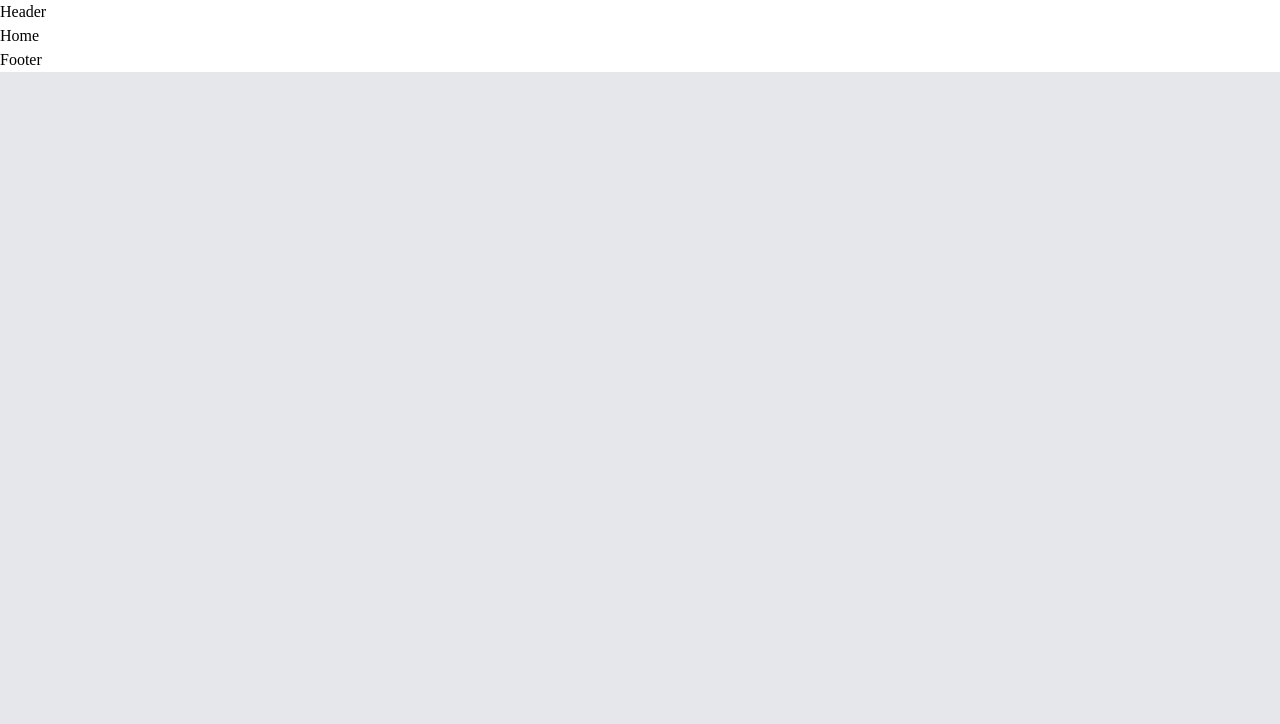
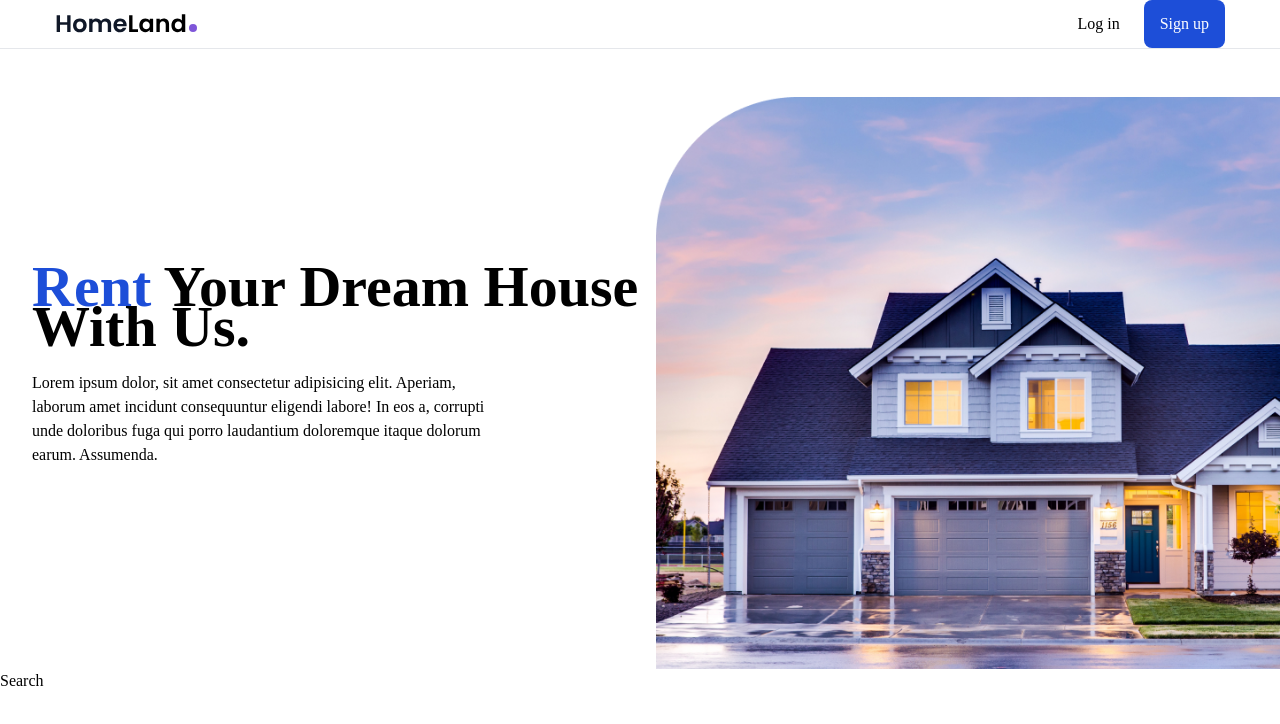
Before and after one commit to VuHuong511/Rent_house_FinalProject, a React (Create React App) app: page / in a window 1280 px wide. Shown: the top 724 px of the page. Built offline with nearby package versions, Linux system fonts and the light colour scheme.

Commit message:
header & banner

```diff
--- a/src/components/Banner.js
+++ b/src/components/Banner.js
@@ -1,7 +1,42 @@
 import React from "react";
 
+// import image
+import Image from "../assets/img/banner.png";
+
+//import component
+import Search from "../components/Search";
+
 const Banner = () => {
-  return <div>Banner</div>;
+  return (
+    <section className="h-full max-h-[640px] mb-8 xl:mb-24">
+      <div className="flex flex-col lg:flex-row">
+        <div
+          className="lg:ml-8 xl:ml[135px] flex flex-col
+        items-center lg:items-start text-center lg:text-left
+        justify-center flex-1 px-4 lg:px-0"
+        >
+          <h1 className="text-4xl lg:text-[58px] font-semibold leading-non mb-6">
+            <span className="text-blue-700">Rent</span> Your Dream House With
+            Us.
+          </h1>
+          <p className="max-w-[480px] mb-8">
+            Lorem ipsum dolor, sit amet consectetur adipisicing elit. Aperiam,
+            laborum amet incidunt consequuntur eligendi labore! In eos a,
+            corrupti unde doloribus fuga qui porro laudantium doloremque itaque
+            dolorum earum. Assumenda.
+          </p>
+        </div>
+        {}
+        <div
+          className="hidden flex-1 lg:flex
+        justify-end items-end"
+        >
+          <img src={Image} alt="" />
+        </div>
+      </div>
+      <Search />
+    </section>
+  );
 };
 
 export default Banner;
--- a/src/components/Header.js
+++ b/src/components/Header.js
@@ -1,7 +1,34 @@
 import React from "react";
 
+// import link
+import { Link } from "react-router-dom";
+
+// import logo
+import Logo from "../assets/img/logo.svg";
+
 const Header = () => {
-  return <div>Header</div>;
+  return (
+    <header className="'py-6 mb-12 border-b">
+      <div className="container mx-auto flex justify-between items-center">
+        {}
+        <Link>
+          <img src={Logo} alt="" />
+        </Link>
+        {}
+        <div className="flex items-center gap-6">
+          <Link className="hover:text-blue-900 transition" to="">
+            Log in
+          </Link>
+          <Link
+            className="bg-blue-700 hover:bg-blue-800 text-white px-4 py-3 rounded-lg transition"
+            to=""
+          >
+            Sign up
+          </Link>
+        </div>
+      </div>
+    </header>
+  );
 };
 
 export default Header;
--- a/src/pages/Home.js
+++ b/src/pages/Home.js
@@ -1,7 +1,14 @@
 import React from "react";
 
+// import components
+import Banner from "../components/Banner";
+
 const Home = () => {
-  return <div>Home</div>;
+  return (
+    <div className="min-h-[1800px]">
+      <Banner />
+    </div>
+  );
 };
 
 export default Home;
```
Also changed, not shown: src/assets/img/banner.png (added), src/assets/img/logo.svg (added).
